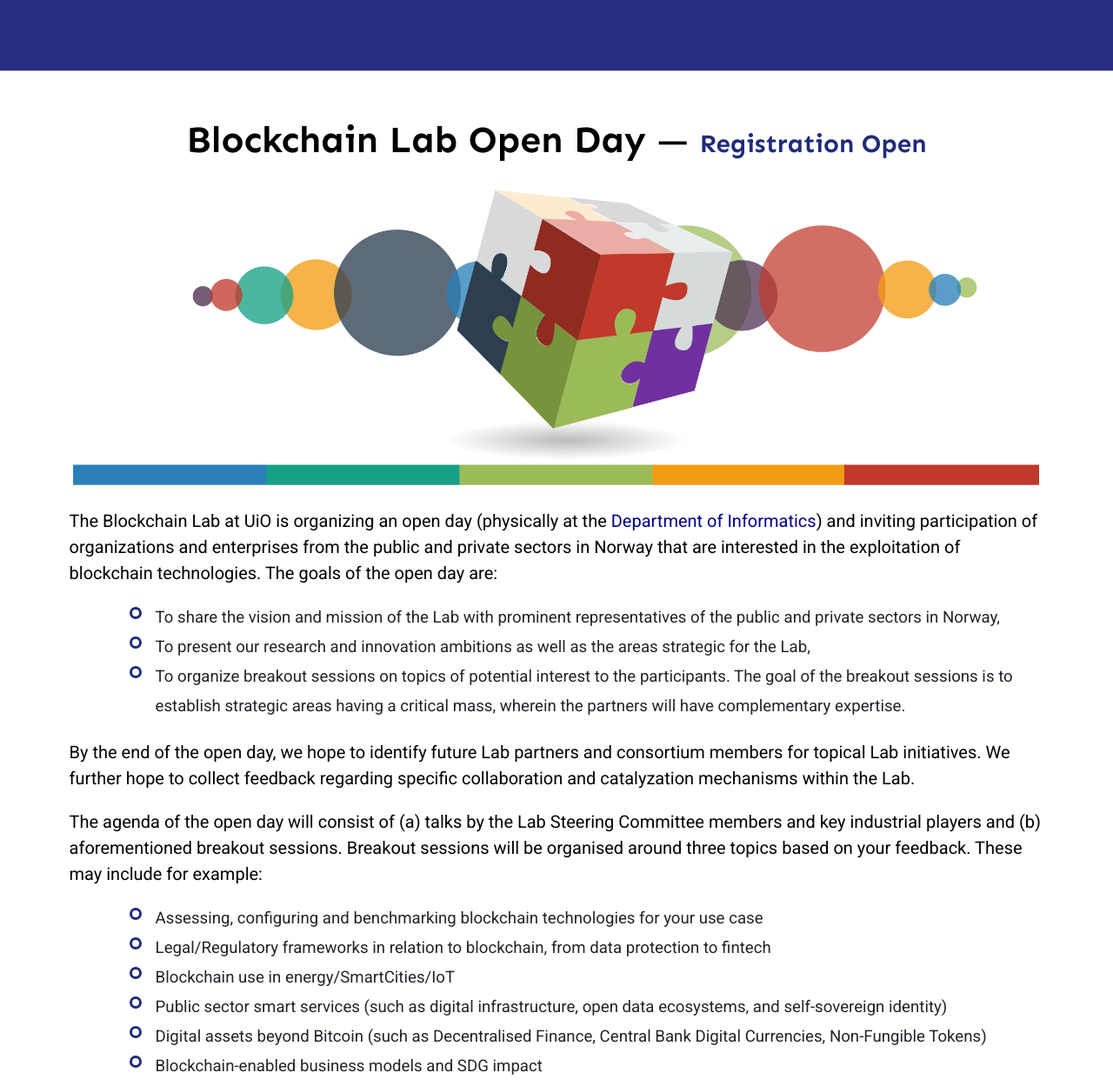
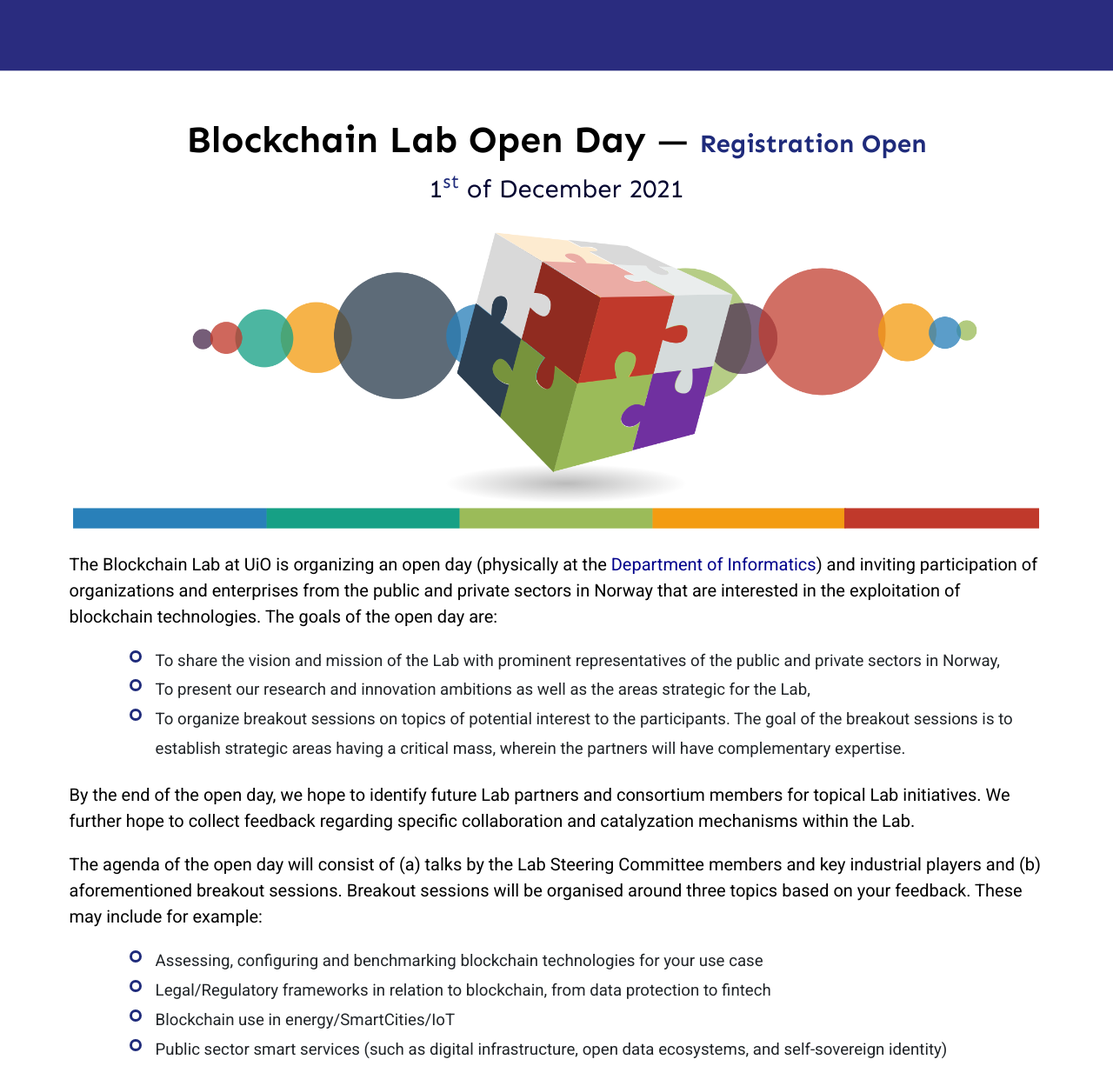
Before and after one commit to BCLatUiO/BCLatUiO.github.io, a plain HTML site: page openDay.html in a window 1280 px wide. Shown: the part 420-1669 px from the top of the page at 87% size. Drawn offline with Linux system fonts and the light colour scheme.

Commit message:
Open day final date

```diff
--- a/openDay.html
+++ b/openDay.html
@@ -119,7 +119,8 @@
             <div class="row" style="padding-top: 40pt;">
                <div class="col-lg-12 posts-list">
                   <div class="single-post">
-                      <h1 style="text-align: center; font-size: 32pt; padding-bottom: 2%;" ><b style="color: black;">Blockchain Lab Open Day</b> <a style="color: black;">&mdash;</a> <a href="https://nettskjema.no/a/227658" style="font-size: 22pt; color: darkblue;"><b>Registration Open</a></b></h1>
+                      <h1 style="text-align: center; font-size: 32pt; padding-bottom: 0.5%;" ><b style="color: black;">Blockchain Lab Open Day</b> <a style="color: black;">&mdash;</a> <a href="https://nettskjema.no/a/227658" style="font-size: 22pt; color: darkblue;"><b>Registration Open</a></b></h1>
+                      <h4 style="text-align: center; font-size: 22pt; padding-bottom: 2%;" > 1<sup>st</sup> of December 2021 </h4>
                      <div class="feature-img" style="text-align: center;">
                         <img class="img-fluid" src="assets/img/gallery/events/openday_banner.png" alt="" style="width: 95%; height: 95%;">
                      </div>
@@ -139,14 +140,12 @@
                                     <li>Legal/Regulatory frameworks in relation to blockchain, from data protection to fintech</li>
                                     <li>Blockchain use in energy/SmartCities/IoT</li>
                                     <li>Public sector smart services (such as digital infrastructure, open data ecosystems, and self-sovereign identity)</li>
-                                    <li>Digital assets beyond Bitcoin (such as Decentralised Finance, Central Bank Digital Currencies, Non-Fungible Tokens)</li>
-                                    <li>Blockchain-enabled business models and SDG impact</li>
                                 </ul>
                             </p>
                             <p style="color: black; font-size: 15pt; padding-left: 2.1%; padding-right: 2.1%;">Please note that our focus in the discussions is not on how to build a use case (design and solutions) and not on sharing technical details behind those solutions. Instead, our focus is on finding complementary expertise for the purpose of partnership, on the concrete ways to utilize blockchain technologies in different contexts, and on the catalyst mechanisms the Blockchain Lab will be using.</p>
                             <p style="color: black; font-size: 15pt; padding-left: 2.1%; padding-right: 2.1%;"><a href="https://nettskjema.no/a/227658" style="color: darkblue;">Please register</a> if you plan to attend the open day. While the talks will be open to the public, participation in the breakout sessions will only be possible for registered and pre-approved participants! If multiple people from the same organization attend, a separate registration is required for each.</p>
                             <p style="color: black; font-size: 15pt; padding-left: 2.1%; padding-right: 2.1%;">You are welcome to contact us at <a href="mailto: bclab-openday@ifi.uio.no" style="color: darkblue;">bclab-openday@ifi.uio.no</a>, if you have any questions or inquiries about the open day.</p>
-                            <p style="color: black; font-size: 15pt; padding-left: 2.1%; padding-right: 2.1%;">The date is being finalized but it will be between 29th of Nov and 3rd of December, 2021.</p>
+                            <p style="color: black; font-size: 15pt; padding-left: 2.1%; padding-right: 2.1%;">The program will be announced soon. The open day will take place between 9:00-16:00 on the 1'st of December 2021.</p>
 
                         </div>
                         <!-- </div> -->
```
Also changed, not shown: index.html (+1 -1 lines).
